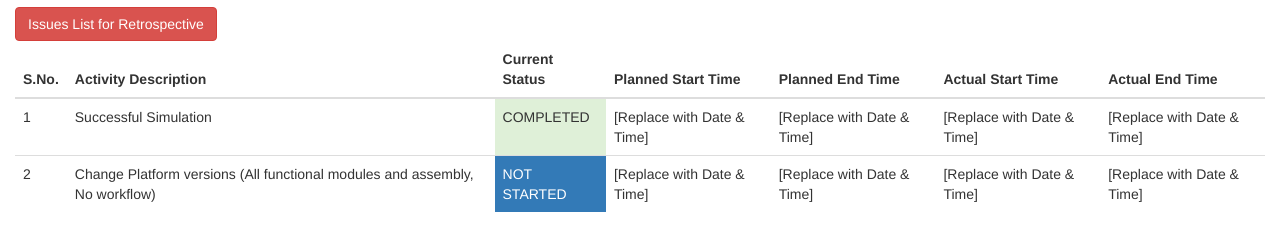
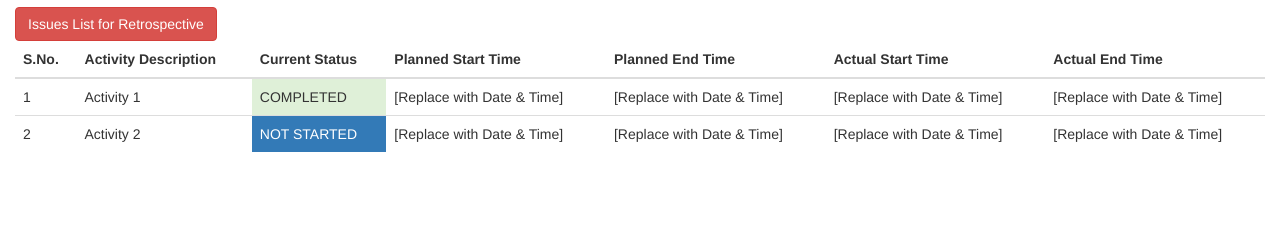
Before and after one commit to kuldeeparyadotcom/deployment_status, a plain HTML site: page UI/index.html in a window 1280 px wide. Shown: the part 100-350 px from the top of the page. Drawn offline with nearby package versions, Linux system fonts and the light colour scheme.

Commit message:
Generalize fronend template

```diff
--- a/UI/index.html
+++ b/UI/index.html
@@ -47,7 +47,7 @@
     <tbody>
       <tr>
         <td>1</td>
-        <td>Successful Simulation</td>
+        <td>Activity 1</td>
         <td class="bg-success text-uppercase">completed</td>
         <td>[Replace with Date & Time]</td>
         <td>[Replace with Date & Time]</td>
@@ -56,7 +56,7 @@
       </tr>
       <tr>
         <td>2</td>
-        <td>Change Platform versions (All functional modules and assembly, No workflow)</td>
+        <td>Activity 2</td>
         <td class="bg-primary text-uppercase">not started</td>
         <td>[Replace with Date & Time]</td>
         <td>[Replace with Date & Time]</td>
```
